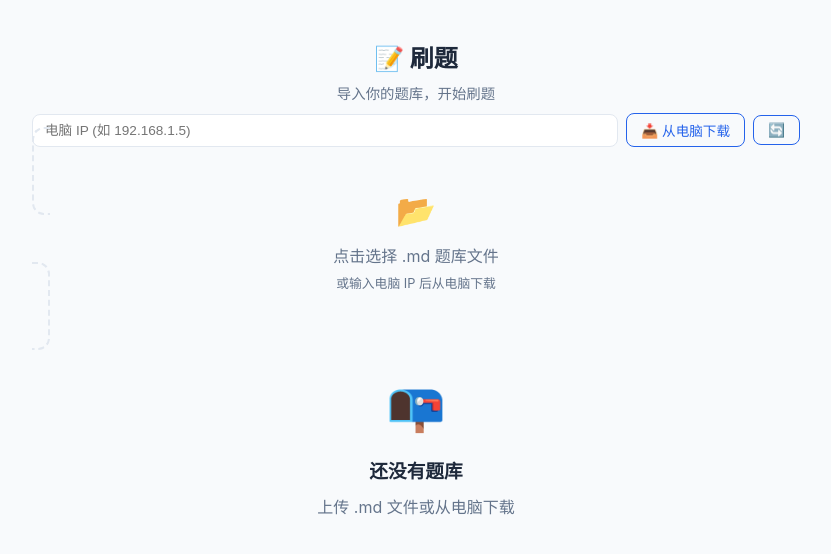
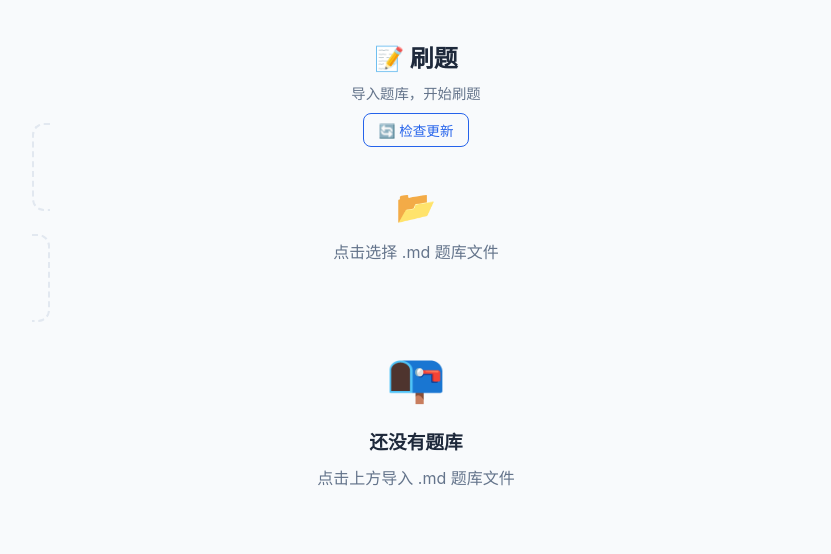
Before and after one commit to Cheakerion/shauti-app, a React (Vite) app: page / in a window 1280 px wide. Shown: the top 554 px of the page, without its empty margins (224-1055 px from the left). Built offline with nearby package versions, Linux system fonts and the light colour scheme.

Commit message:
v1.6: 精简界面

```diff
--- a/src/pages/Home.tsx
+++ b/src/pages/Home.tsx
@@ -10,19 +10,14 @@ export default function Home() {
   const [loading, setLoading] = useState(false)
   const navigate = useNavigate()
   const fileInputRef = useRef<HTMLInputElement>(null)
-  const [serverIP, setServerIP] = useState(() => localStorage.getItem('quiz_server_ip') || '')
-  const [showServer, setShowServer] = useState(false)
-  const [serverFiles, setServerFiles] = useState<{name:string,size:number}[]>([])
-  const [downloading, setDownloading] = useState('')
 
   const refresh = useCallback(async () => {
-    const list = await getAllBanks()
-    setBanks(list)
+    setBanks(await getAllBanks())
   }, [])
 
   useEffect(() => { refresh() }, [refresh])
 
-  // Listen for file from Android WebView
+  // Receive file from Android WebView (WeChat share, file open, etc.)
   useEffect(() => {
     const handler = () => {
       const Android = (window as any).Android
@@ -46,200 +41,88 @@ export default function Home() {
     setLoading(true)
     try {
       const text = await file.text()
-
       const result = parseMarkdownBank(text)
-
       if (result.questions.length === 0) {
         alert('未解析到任何题目，请检查文件格式')
         return
       }
-
       const bankId = generateId()
       const bank: QuestionBank = {
-        id: bankId,
-        title: result.title,
-        fileName: file.name,
-        totalCount: result.questions.length,
-        createdAt: Date.now(),
+        id: bankId, title: result.title, fileName: file.name,
+        totalCount: result.questions.length, createdAt: Date.now(),
       }
-
       const questions: Question[] = result.questions.map((q, i) => ({
-        ...q,
-        id: generateId(),
-        bankId,
-        index: i + 1,
+        ...q, id: generateId(), bankId, index: i + 1,
       }))
-
       await saveBank(bank, questions)
       await refresh()
       alert(`导入成功！「${result.title}」共 ${result.questions.length} 题`)
     } catch (err) {
-      console.error(err)
       alert('导入失败：' + (err instanceof Error ? err.message : '未知错误'))
-    } finally {
-      setLoading(false)
+    } finally { setLoading(false) }
   }
+
+  async function checkUpdate() {
+    const ctrl = new AbortController()
+    const timer = setTimeout(() => ctrl.abort(), 8000)
+    let latestVer = ''
+    try {
+      const res = await fetch('https://cdn.jsdelivr.net/gh/Cheakerion/shauti-app@master/version.json', { signal: ctrl.signal })
+      latestVer = (await res.json()).version || ''
+    } catch (e) {}
+    const cur = localStorage.getItem('quiz_app_ver') || ''
+    if (latestVer && latestVer !== cur) {
+      if (confirm(`发现新版本 ${latestVer}\n是否下载更新？`)) {
+        localStorage.setItem('quiz_app_ver', latestVer)
+        window.open('https://cdn.jsdelivr.net/gh/Cheakerion/shauti-app@master/releases/quiz.apk', '_blank')
+      }
+    } else {
+      alert(latestVer ? '已是最新版本' : '未检测到更新')
+    }
+    clearTimeout(timer)
   }
 
   function handleDrop(e: React.DragEvent) {
-    e.preventDefault()
-    setDragover(false)
+    e.preventDefault(); setDragover(false)
     const file = e.dataTransfer.files[0]
     if (file) handleFile(file)
   }
 
   async function handleDelete(bankId: string, title: string) {
-    if (!confirm(`确定删除题库「${title}」？\n所有题目和答题记录将被清除。`)) return
-    await deleteBank(bankId)
-    await refresh()
-  }
-
-  // Server connect: fetch available banks
-  async function connectServer() {
-    if (!serverIP.trim()) {
-      alert('请输入电脑 IP 地址（如 192.168.1.5）')
-      return
-    }
-    localStorage.setItem('quiz_server_ip', serverIP.trim())
-    const controller = new AbortController()
-    const timer = setTimeout(() => controller.abort(), 5000)
-    try {
-      const url = `http://${serverIP.trim()}:8888/api/banks`
-      const res = await fetch(url, { signal: controller.signal })
-      const files = await res.json()
-      setServerFiles(files)
-      setShowServer(true)
-    } catch (e) {
-      alert('连接失败！请确认：\n1. 电脑和手机在同一 WiFi\n2. 电脑上已启动 server.cjs\n3. IP 地址正确')
-    } finally {
-      clearTimeout(timer)
-    }
-  }
-
-  // Download from server and import
-  async function downloadBank(name: string) {
-    setDownloading(name)
-    try {
-      const url = `http://${serverIP.trim()}:8888/api/banks/${encodeURIComponent(name)}`
-      const res = await fetch(url)
-      const text = await res.text()
-      const blob = new Blob([text], { type: 'text/markdown' })
-      const file = new File([blob], name, { type: 'text/markdown' })
-      await handleFile(file)
-      setShowServer(false)
-    } catch (e) {
-      alert('下载失败：' + e)
-    } finally {
-      setDownloading('')
-    }
-  }
-
-  async function checkUpdate() {
-    const ctrl = new AbortController()
-    const timer = setTimeout(() => ctrl.abort(), 8000)
-
-    // 1. Try local server (same WiFi)
-    if (serverIP.trim()) {
-      try {
-        const res = await fetch(`http://${serverIP.trim()}:8888/api/version`, { signal: ctrl.signal })
-        const info = await res.json()
-        if (info.apkAvailable) {
-          if (confirm(`发现新版本\n从电脑下载？`)) {
-            window.open(`http://${serverIP.trim()}:8888/api/apk`, '_blank')
-          }
-          clearTimeout(timer); return
-        }
-      } catch (e) {}
-    }
-
-    // 2. Try jsDelivr for version check
-    let latestVer = ''
-    try {
-      const res = await fetch('https://cdn.jsdelivr.net/gh/Cheakerion/shauti-app@master/version.json', { signal: ctrl.signal })
-      const info = await res.json()
-      latestVer = info.version || ''
-    } catch (e) {}
-
-    const cur = localStorage.getItem('quiz_app_ver') || ''
-    if (latestVer && latestVer !== cur) {
-      if (confirm(`发现新版本 ${latestVer}\n是否下载更新？`)) {
-        localStorage.setItem('quiz_app_ver', latestVer)
-        // Download from jsDelivr CDN (accessible in China)
-        window.open('https://cdn.jsdelivr.net/gh/Cheakerion/shauti-app@master/releases/quiz.apk', '_blank')
-      }
-    } else {
-      alert(latestVer ? '已是最新版本' : '未检测到更新\n连上电脑 WiFi 可快速更新')
-    }
-    clearTimeout(timer)
+    if (!confirm(`确定删除题库「${title}」？`)) return
+    await deleteBank(bankId); await refresh()
   }
 
   return (
     <div>
       <div className="home-header">
         <h1>📝 刷题</h1>
-        <p>导入你的题库，开始刷题</p>
+        <p>导入题库，开始刷题</p>
+        <button className="btn btn-sm btn-outline mt-8" onClick={checkUpdate}>🔄 检查更新</button>
       </div>
 
-      {/* Server IP config */}
-      <div style={{ display: 'flex', gap: 8, marginBottom: 12, alignItems: 'center' }}>
-        <input
-          type="text"
-          placeholder="电脑 IP (如 192.168.1.5)"
-          value={serverIP}
-          onChange={(e) => setServerIP(e.target.value)}
-          style={{ flex: 1, padding: '8px 12px', borderRadius: 8, border: '1px solid var(--border)', fontSize: '0.85rem' }}
-        />
-        <button className="btn btn-sm btn-outline" onClick={connectServer}>📥 从电脑下载</button>
-        <button className="btn btn-sm btn-outline" onClick={checkUpdate}>🔄</button>
-      </div>
-
-      {/* Upload zone */}
       <label
         className={`drop-zone ${dragover ? 'dragover' : ''}`}
         onDragOver={(e) => { e.preventDefault(); setDragover(true) }}
-        onDragLeave={() => setDragover(false)}
-        onDrop={handleDrop}
+        onDragLeave={() => setDragover(false)} onDrop={handleDrop}
       >
         <div style={{ fontSize: '2rem', marginBottom: 8 }}>📂</div>
         <div>{loading ? '导入中...' : '点击选择 .md 题库文件'}</div>
-        <div style={{ fontSize: '0.8rem', marginTop: 4 }}>
-          或输入电脑 IP 后从电脑下载
-        </div>
-        <input
-          ref={fileInputRef}
-          type="file"
-          accept=".md,.txt,.text/*"
-          disabled={loading}
+        <input ref={fileInputRef} type="file" accept=".md,.txt,.text/*" disabled={loading}
           onChange={(e) => {
-            if ((window as any).__hermesFilePending) {
-              delete (window as any).__hermesFilePending
-              e.target.value = ''
-              return
-            }
-            const file = e.target.files?.[0]
-            if (file) handleFile(file)
-            e.target.value = ''
-          }}
-        />
+            if ((window as any).__hermesFilePending) { delete (window as any).__hermesFilePending; e.target.value = ''; return }
+            const file = e.target.files?.[0]; if (file) handleFile(file); e.target.value = ''
+          }} />
       </label>
 
-      {/* Bank list */}
       {banks.length === 0 ? (
         <div className="empty-state">
-          <div className="icon">📭</div>
-          <h3>还没有题库</h3>
-          <p>上传 .md 文件或从电脑下载</p>
+          <div className="icon">📭</div><h3>还没有题库</h3><p>点击上方导入 .md 题库文件</p>
         </div>
-      ) : (
-        banks.map((bank) => (
+      ) : banks.map(bank => (
         <div className="card bank-card" key={bank.id}>
           <div className="bank-title">{bank.title}</div>
-            <div className="bank-meta">
-              {bank.fileName} · {bank.totalCount} 题
-              {bank.lastScore && (
-                <> · 最近正确率 {Math.round((bank.lastScore.correct / bank.lastScore.total) * 100)}%</>
-              )}
-            </div>
+          <div className="bank-meta">{bank.fileName} · {bank.totalCount} 题</div>
           <div className="bank-actions">
             <button className="btn" onClick={() => navigate(`/quiz/${bank.id}`)}>开始刷题</button>
             <button className="btn btn-outline btn-sm" onClick={() => navigate(`/wrong/${bank.id}`)}>错题本</button>
@@ -247,36 +130,7 @@ export default function Home() {
               onClick={() => handleDelete(bank.id, bank.title)}>删除</button>
           </div>
         </div>
-        ))
-      )}
-
-      {/* Server file list modal */}
-      {showServer && (
-        <div className="modal-overlay" onClick={() => setShowServer(false)}>
-          <div className="modal" style={{ maxWidth: 420, textAlign: 'left' }} onClick={e => e.stopPropagation()}>
-            <h3>📥 从电脑下载题库</h3>
-            {serverFiles.length === 0 ? (
-              <p style={{ color: 'var(--text-secondary)', textAlign: 'center', padding: 20 }}>电脑上没有题库文件</p>
-            ) : (
-              <div style={{ maxHeight: 300, overflowY: 'auto' }}>
-                {serverFiles.map(f => (
-                  <div key={f.name} className="card" style={{ display: 'flex', justifyContent: 'space-between', alignItems: 'center', padding: '12px 16px' }}>
-                    <div>
-                      <div style={{ fontWeight: 500 }}>{f.name}</div>
-                      <div style={{ fontSize: '0.8rem', color: 'var(--text-secondary)' }}>{(f.size/1024).toFixed(1)} KB</div>
-                    </div>
-                    <button className="btn btn-sm" disabled={downloading === f.name}
-                      onClick={() => downloadBank(f.name)}>
-                      {downloading === f.name ? '下载中...' : '下载'}
-                    </button>
-                  </div>
       ))}
-              </div>
-            )}
-            <button className="btn btn-outline btn-block mt-16" onClick={() => setShowServer(false)}>关闭</button>
-          </div>
-        </div>
-      )}
     </div>
   )
 }
--- a/version.json
+++ b/version.json
@@ -1 +1 @@
-{"version":"1.5","date":"2026-06-17","notes":"更新走jsDelivr CDN无需WiFi"}
+{"version":"1.6","date":"2026-06-17","notes":"精简界面，更新走CDN"}
```
Also changed, not shown: 2 other files (tests, documents, lock files or other folders). Lines whose indentation alone changed are shown as unchanged.
